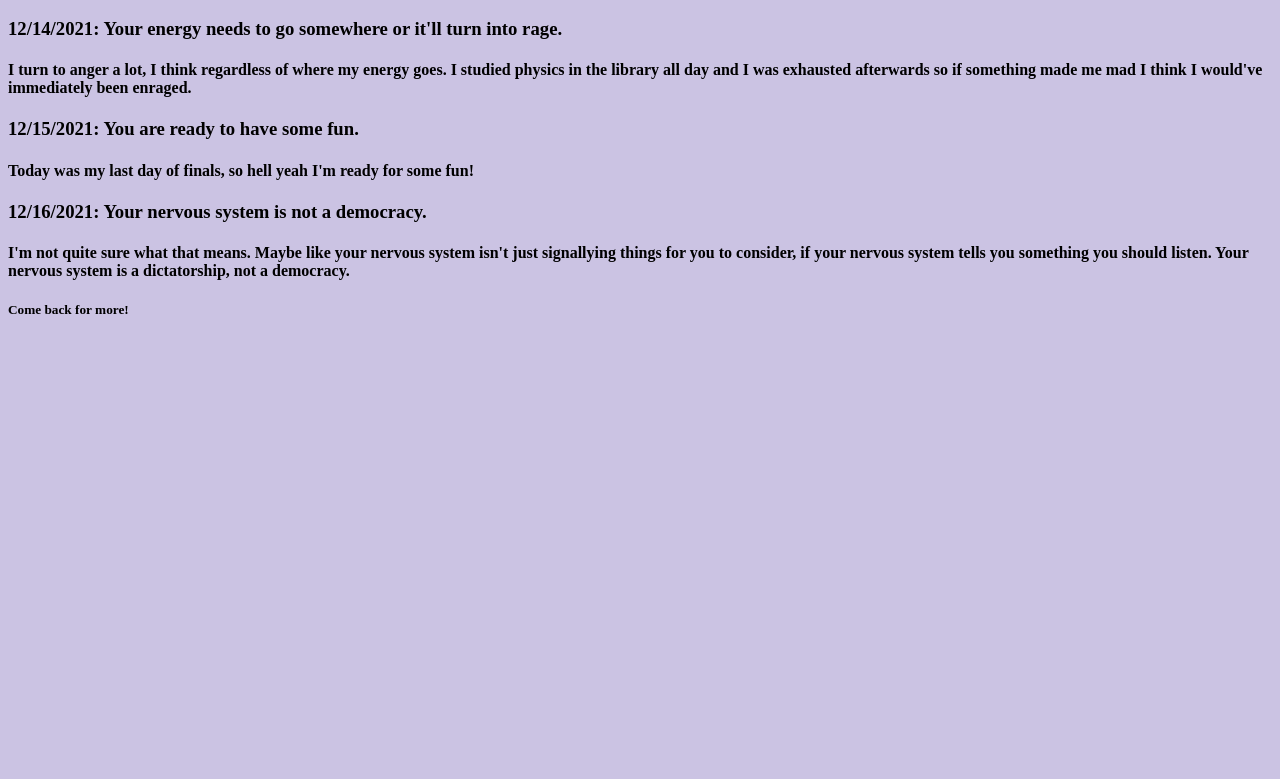
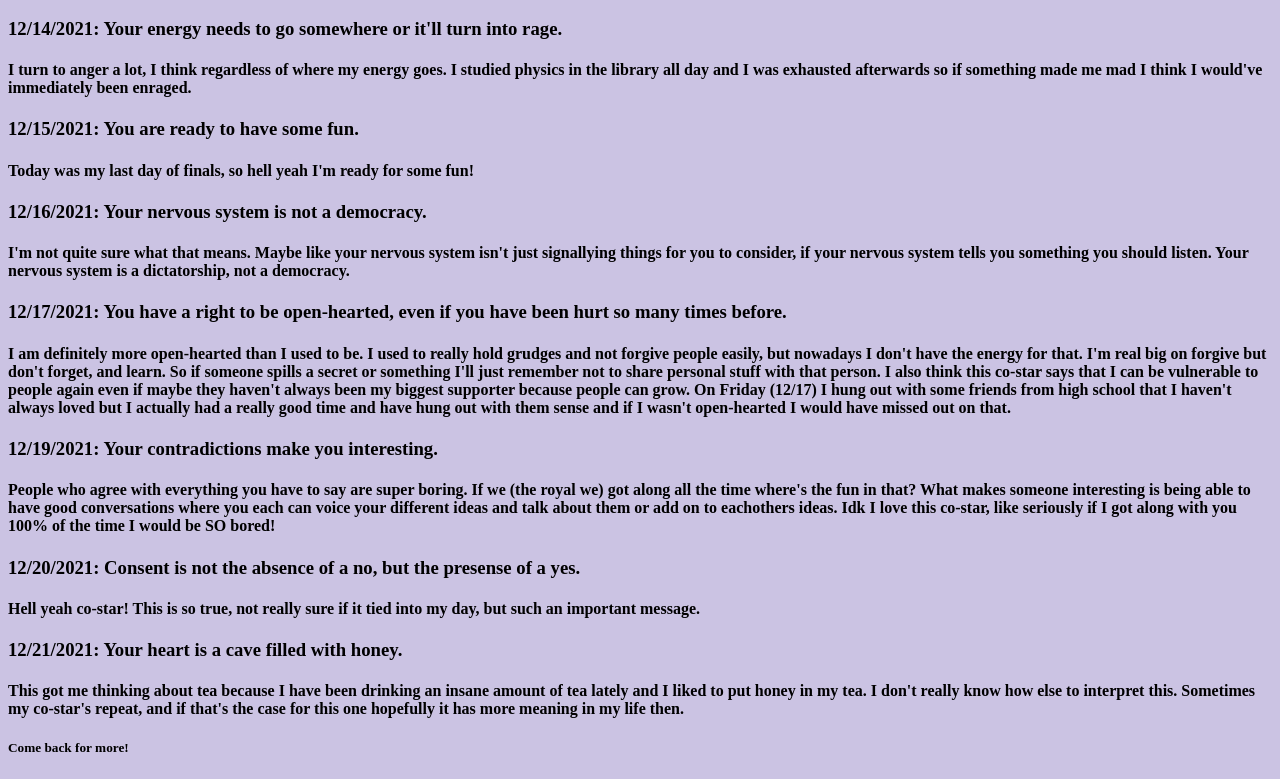
Before and after one commit to willadenton/co-star, a plain HTML site: page index.html in a window 1280 px wide. Shown: the part 595-1374 px from the top of the page. Before the commit the page ends 936 px from the top, so only its background shows below. Drawn offline with Linux system fonts and the light colour scheme.

Commit message:
Add files via upload

```diff
--- a/index.html
+++ b/index.html
@@ -118,6 +118,37 @@
         <h4>
           I'm not quite sure what that means. Maybe like your nervous system isn't just signallying things for you to consider, if your nervous system tells you something you should listen. Your nervous system is a dictatorship, not a democracy.
         </h4>
+        <h3>
+          12/17/2021: You have a right to be open-hearted, even if you have been hurt so many times before.
+        </h3>
+        <h4>
+          I am definitely more open-hearted than I used to be. I used to really hold grudges and not forgive people easily, but nowadays I don't have
+          the energy for that. I'm real big on forgive but don't forget, and learn. So if someone spills a secret or something I'll just remember not to
+          share personal stuff with that person. I also think this co-star says that I can be vulnerable to people again even if maybe they haven't always
+          been my biggest supporter because people can grow. On Friday (12/17) I hung out with some friends from high school that I haven't always loved
+          but I actually had a really good time and have hung out with them sense and if I wasn't open-hearted I would have missed out on that.
+        </h4>
+        <h3>
+          12/19/2021: Your contradictions make you interesting.
+        </h3>
+        <h4>
+          People who agree with everything you have to say are super boring. If we (the royal we) got along all the time where's the fun in that?
+          What makes someone interesting is being able to have good conversations where you each can voice your different ideas and talk about them
+          or add on to eachothers ideas. Idk I love this co-star, like seriously if I got along with you 100% of the time I would be SO bored!
+        </h4>
+        <h3>
+          12/20/2021: Consent is not the absence of a no, but the presense of a yes.
+        </h3>
+        <h4>
+          Hell yeah co-star! This is so true, not really sure if it tied into my day, but such an important message.
+        </h4>
+        <h3>
+          12/21/2021: Your heart is a cave filled with honey.
+        </h3>
+        <h4>
+          This got me thinking about tea because I have been drinking an insane amount of tea lately and I liked to put honey in my tea. I don't really know how else to interpret this.
+          Sometimes my co-star's repeat, and if that's the case for this one hopefully it has more meaning in my life then.
+        </h4>
     </body2>
 
     <body3>
```
